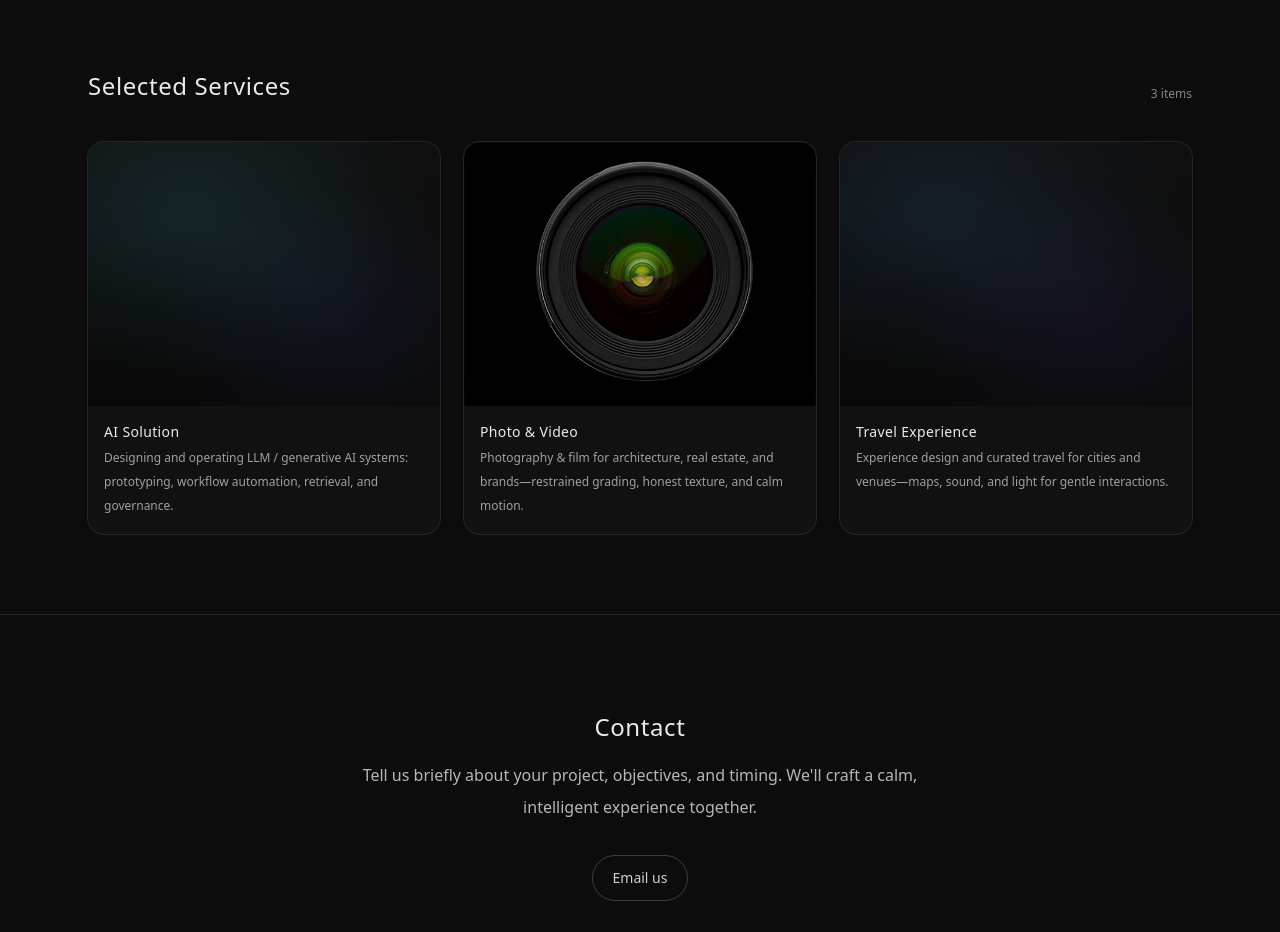
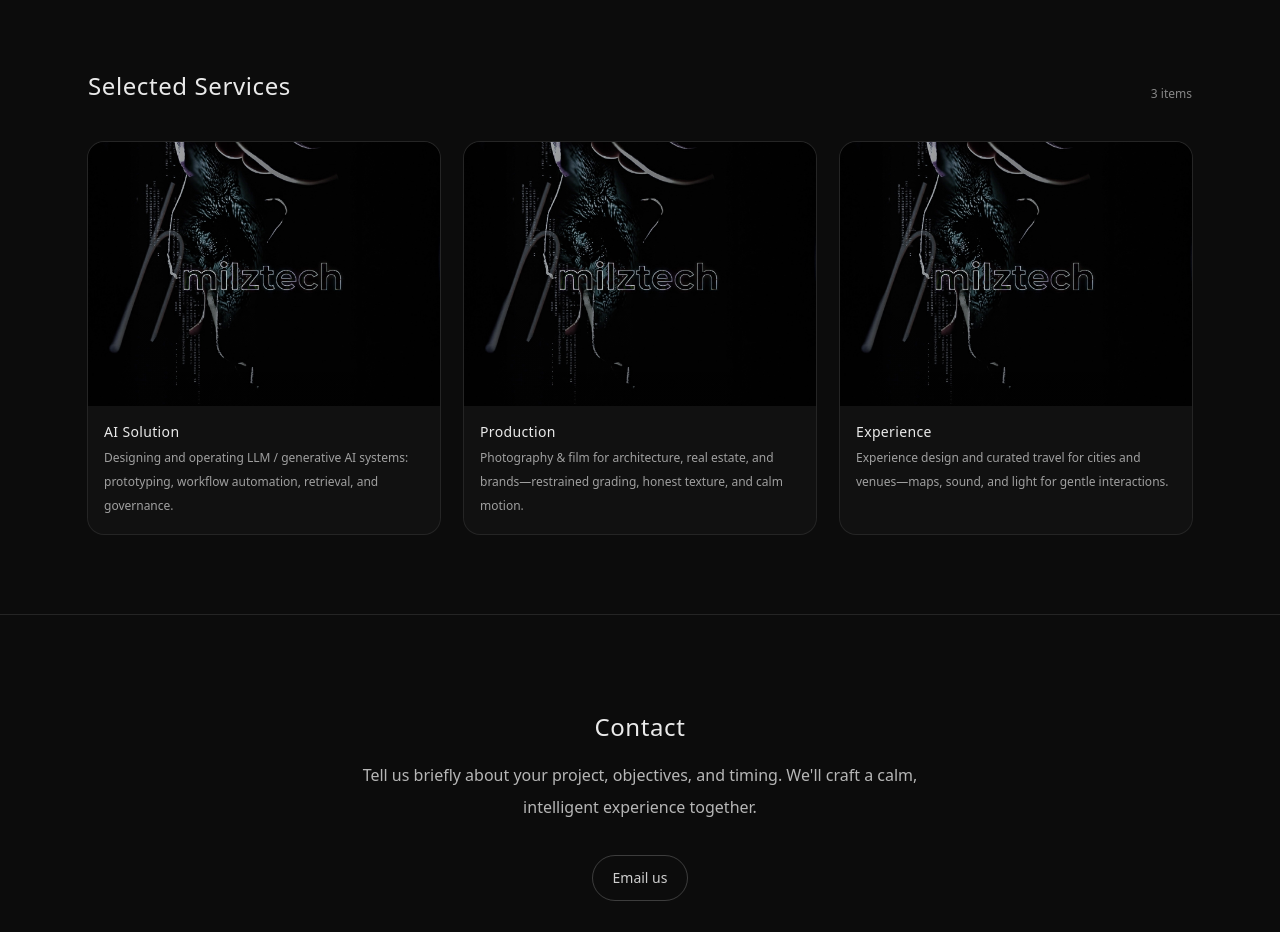
Before and after one commit to miles-web-match/website_milz, a Next.js app in the folder milztech-site 2/: page / in a window 1280 px wide. Shown: the part 1460-2392 px from the top of the page. Built offline with nearby package versions, Linux system fonts and the light colour scheme.

Commit message:
Update page.tsx

```diff
--- a/milztech-site 2/app/page.tsx
+++ b/milztech-site 2/app/page.tsx
@@ -184,17 +184,7 @@ export default function QuietIntelligenceSite() {
               >
                 <a href={serviceHref(title)} className="block focus:outline-none focus:ring-2 focus:ring-white/30">
 <div className="relative aspect-[4/3] overflow-hidden">
-  {title === "Photo & Video" ? (
-    <Image
-      src="/pv-01.webp"                   // ← public/pv-01.webp を使う
-      alt="Milztech — Photo & Video"
-      fill
-      sizes="(min-width:1024px) 33vw, (min-width:640px) 50vw, 100vw"
-      className="object-cover transition-transform duration-500 group-hover:scale-105"
-    />
-  ) : (
-    <PlaceholderVisual index={i} />
-  )}
+  <Image src="/about.webp" alt="Milztech service visual" fill sizes="(min-width:1024px) 33vw, (min-width:640px) 50vw, 100vw" className="object-cover transition-transform duration-500 group-hover:scale-105" />
   {/* 読みやすいよう下部に薄いグラデだけ被せる（好みで外してOK） */}
   <div className="absolute inset-0 bg-gradient-to-b from-transparent via-black/10 to-black/30" />
 </div>
@@ -202,7 +192,7 @@ export default function QuietIntelligenceSite() {
                   <div className="p-4">
                     <div className="text-sm tracking-wide mb-1">{title}</div>
                     <p className="text-xs text-white/60 leading-6">
-                      {title === "AI Solution" ? t("svc_ai") : title === "Photo & Video" ? t("svc_pv") : t("svc_travel")}
+                      {title === "AI Solution" ? t("svc_ai") : title === "Production" ? t("svc_pv") : t("svc_travel")}
                     </p>
                   </div>
                 </a>
@@ -244,9 +234,9 @@ function serviceHref(title: (typeof serviceItems)[number]) {
     case "AI Solution":
       return "/service/ai";
     case "Photo & Video":
-      return "/service/photo-video";
+      return "/service/production";
     default:
-      return "/service/travel";
+      return "/service/experience";
   }
 }
 
@@ -272,7 +262,7 @@ function LangToggle({ lang, setLang }: { lang: "ja" | "en"; setLang: (v: "ja" |
   );
 }
 
-const serviceItems = ["AI Solution", "Photo & Video", "Travel Experience"] as const;
+const serviceItems = ["AI Solution", "Production", "Experience"] as const;
 
 const dict = {
   ja: {
@@ -423,8 +413,8 @@ function DevTests() {
       ) as HTMLAnchorElement[];
       const hrefs = anchors.map((a) => a.getAttribute("href"));
       console.assert(hrefs.includes("/service/ai"), "Missing /service/ai link");
-      console.assert(hrefs.includes("/service/photo-video"), "Missing /service/photo-video link");
-      console.assert(hrefs.includes("/service/travel"), "Missing /service/travel link");
+      console.assert(hrefs.includes("/service/production"), "Missing /service/production link");
+      console.assert(hrefs.includes("/service/experience"), "Missing /service/experience link");
 
       // non-breaking extra test
       const maskEl = document.getElementById("cursorMask");
```
